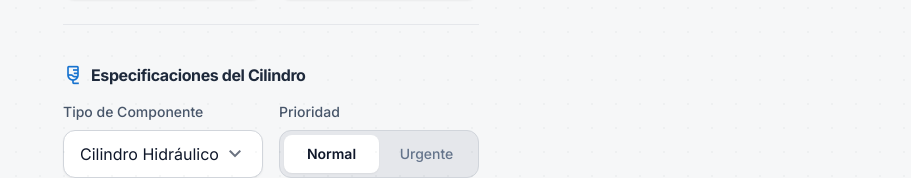
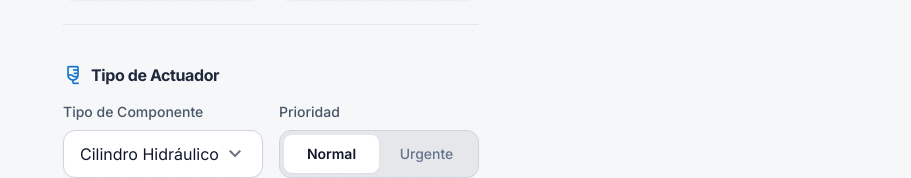
Before and after one commit to chicaderojo/app-vignola, a React (Vite) app: page /inspeccion/1/recepcion in a window 1280 px wide. Shown: the part 305-483 px from the top of the page, without its empty margins (369-1280 px from the left). Built offline with nearby package versions, Linux system fonts and the light colour scheme; no server answers; sample sign-in values are in the browser's storage.

Commit message:
cambio titulo recep.

```diff
--- a/src/pages/RecepcionPage.tsx
+++ b/src/pages/RecepcionPage.tsx
@@ -188,7 +188,7 @@
         <section>
           <div className="flex items-center gap-2 py-4">
             <span className="material-symbols-outlined text-primary text-[20px]">fluid</span>
-            <h3 className="text-base font-bold leading-tight tracking-tight text-slate-800 dark:text-white">Especificaciones del Cilindro</h3>
+            <h3 className="text-base font-bold leading-tight tracking-tight text-slate-800 dark:text-white">Tipo de Actuador</h3>
           </div>
           <div className="flex flex-col gap-4">
             {/* Tipo y Prioridad Grid */}
```
